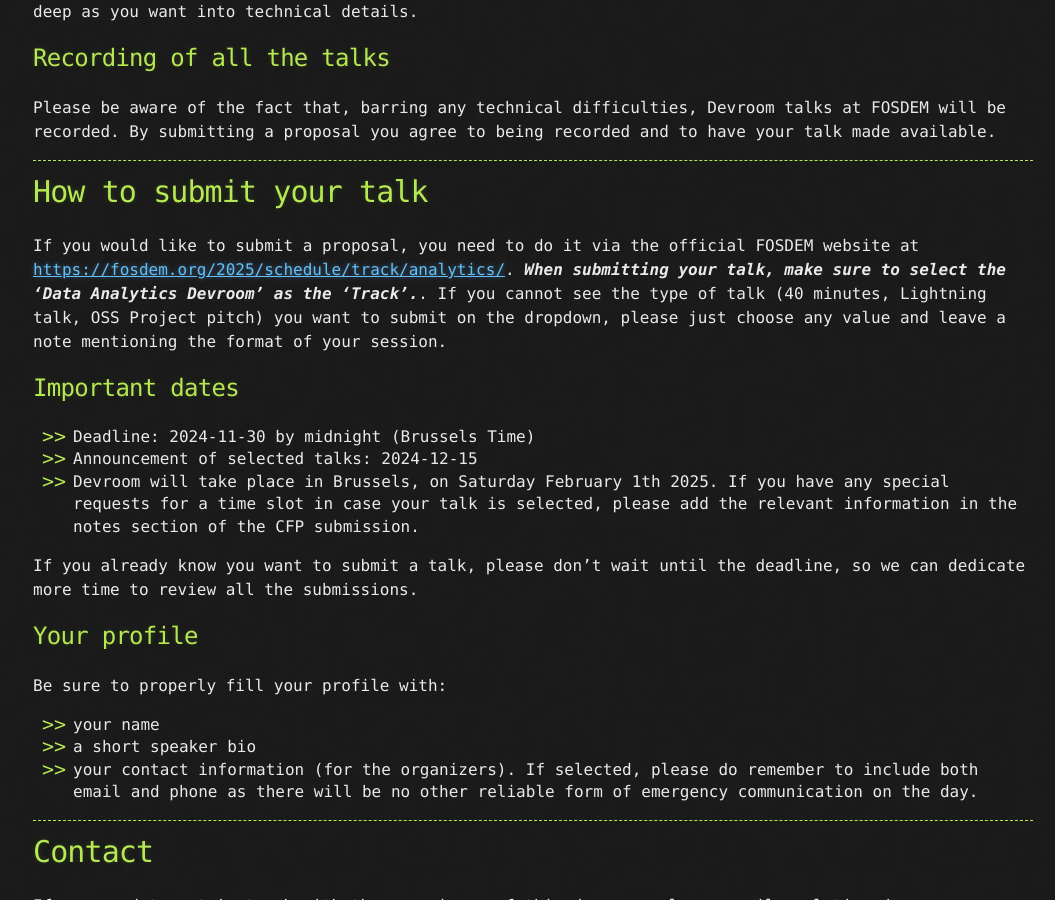
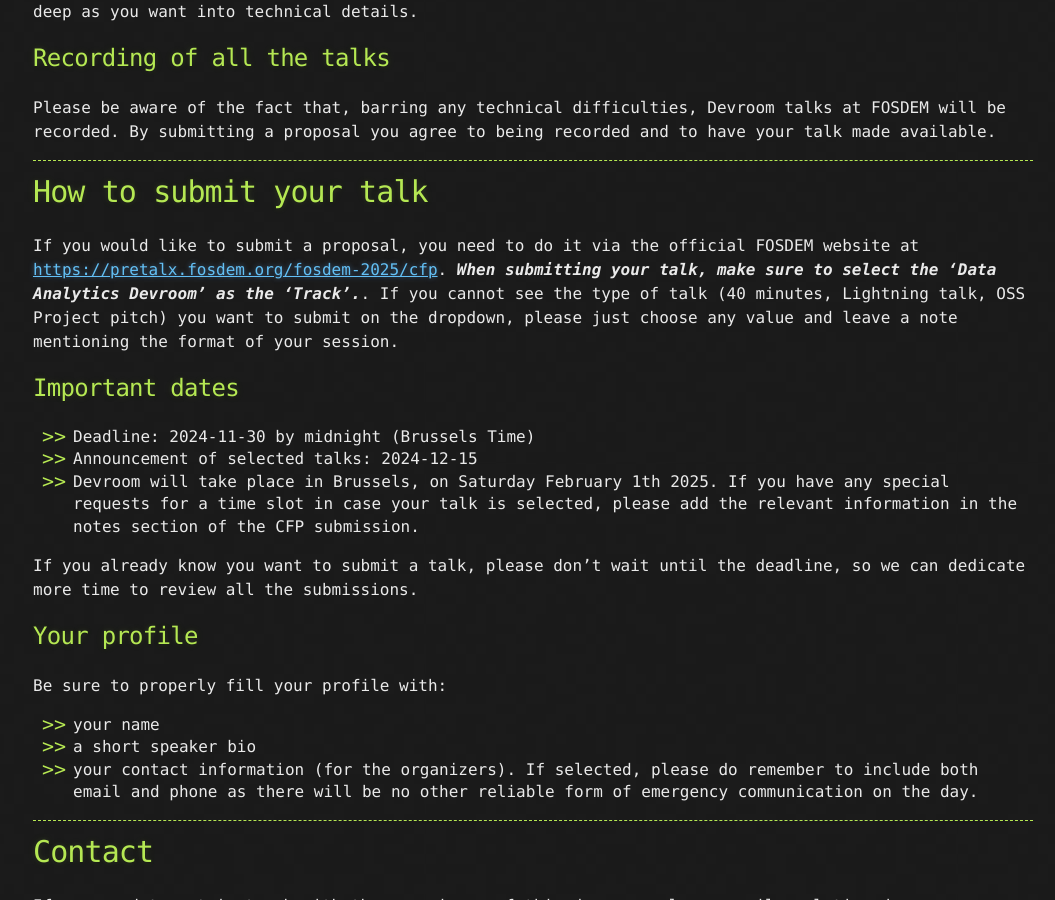
Before and after one commit to javier/data_analytics_devroom_cfp_fosdem_2025, a Jekyll site: the page built from index.md, in a window 1280 px wide and 900 px high, scrolled down 1665 px. Shown: the whole window, without its empty margins (107-1162 px from the left). Built offline with Jekyll 4.4.1, drawn with Linux system fonts in a browser that asks for light colours; part of the change alters nothing that is shown.

Commit message:
better link to CFP

```diff
--- a/index.md
+++ b/index.md
@@ -71,8 +71,9 @@ submitting a proposal you agree to being recorded and to have your talk made ava
 # How to submit your talk
 
 If you would like to submit a proposal, you need to do it via the official FOSDEM website at
-[https://fosdem.org/2025/schedule/track/analytics/](https://fosdem.org/2025/schedule/track/analytics/).
- **_When submitting your talk, make sure to select the ‘Data Analytics Devroom’ as the 'Track’._**. If you cannot see the type of talk (40 minutes, Lightning talk, OSS Project pitch) you want
+[https://pretalx.fosdem.org/fosdem-2025/cfp](https://pretalx.fosdem.org/fosdem-2025/cfp).
+ **_When submitting your talk, make sure to select the ‘Data Analytics Devroom’ as the 'Track’._**. If you cannot see
+ the type of talk (40 minutes, Lightning talk, OSS Project pitch) you want
  to submit on the dropdown, please just choose any value and leave a note mentioning the format of your session.
 
 
```
